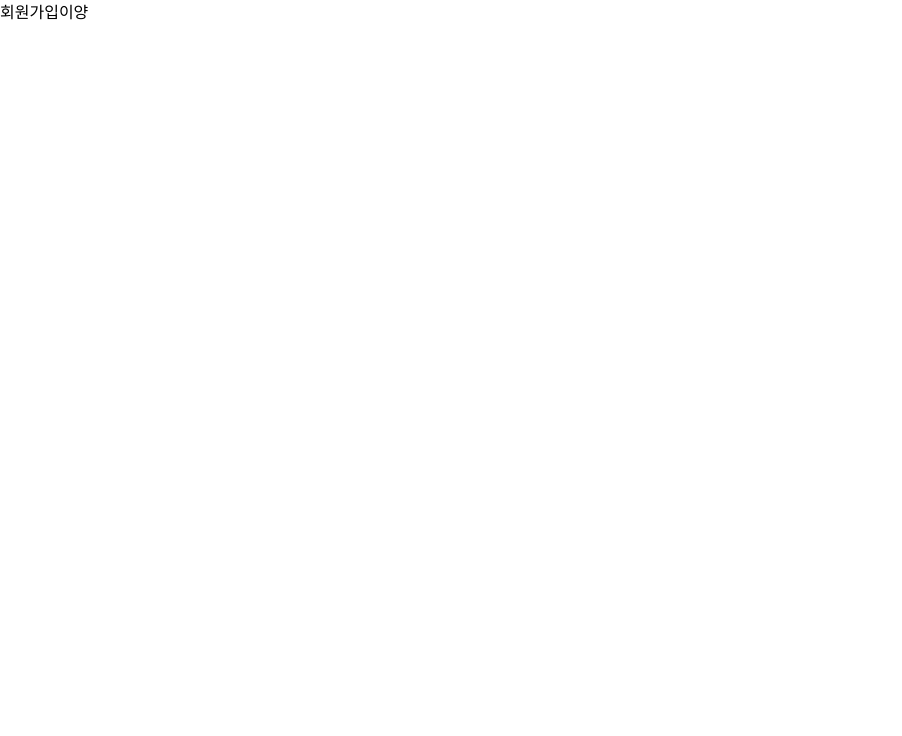
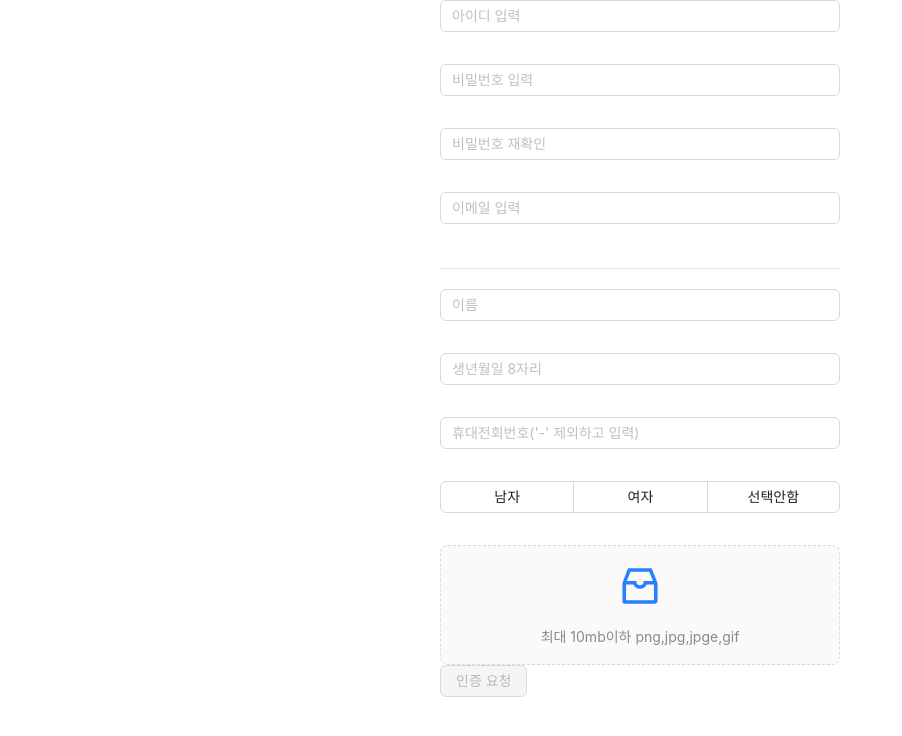
Before and after one commit to butcreep/react-event, a React (Create React App) app: page /join in a window 1280 px wide. Shown: the top 736 px of the page, without its empty margins (0-902 px from the left). Built offline with nearby package versions, Linux system fonts and the light colour scheme.

Commit message:
가입양식 업데이트

```diff
--- a/package.json
+++ b/package.json
@@ -7,6 +7,7 @@
     "@testing-library/react": "^13.4.0",
     "@testing-library/user-event": "^13.5.0",
     "antd": "^5.16.2",
+    "moment": "^2.30.1",
     "react": "^18.2.0",
     "react-dom": "^18.2.0",
     "react-router-dom": "^6.22.3",
--- a/src/pages/Join/index.jsx
+++ b/src/pages/Join/index.jsx
@@ -1,7 +1,219 @@
-import React from "react";
+import React, { useEffect, useState } from "react";
+import { Input, Button, Radio, Form, DatePicker, Upload } from "antd";
+import { InboxOutlined } from "@ant-design/icons";
+import moment from "moment";
+const SubmitButton = ({ form, children }) => {
+  const [submittable, setSubmittable] = useState(false);
 
+  // Watch all values
+  const values = Form.useWatch([], form);
+  useEffect(() => {
+    form
+      .validateFields({
+        validateOnly: true,
+      })
+      .then(() => setSubmittable(true))
+      .catch(() => setSubmittable(false));
+  }, [form, values]);
+  return (
+    <Button type="primary" htmlType="submit" disabled={!submittable}>
+      {children}
+    </Button>
+  );
+};
 const Join = () => {
-  return <div>회원가입이양</div>;
+  const [form] = Form.useForm();
+  const normFile = e => {
+    console.log("Upload event:", e);
+    if (Array.isArray(e)) {
+      return e;
+    }
+    return e?.fileList;
+  };
+  const validPhoneNumber = (phoneNumberInput, value) => {
+    if (!value || !value.startsWith("010")) {
+      return Promise.reject(new Error(phoneNumberInput.message));
+    } else {
+      return Promise.resolve();
+    }
+  };
+
+  const handlePhoneNumberChange = e => {
+    const { value } = e.target;
+
+    // 입력된 문자열에서 숫자만 추출하여 구성
+    const phoneNumber = value.replace(/\D/g, "");
+
+    // 전화번호 형식에 맞게 '-' 추가
+    const formattedPhoneNumber = phoneNumber.replace(/(\d{3})(\d{3,4})(\d{4})/, "$1-$2-$3");
+
+    // 폼 필드에 값을 설정
+    form.setFieldsValue({ tel: formattedPhoneNumber });
+  };
+
+  const onFinish = values => {
+    console.log("Received values of form: ", values);
+  };
+  const disabledDate = current => {
+    // 현재 날짜에서 14년 전 날짜를 구함
+    const fourteenYearsAgo = moment().subtract(14, "years");
+
+    // 현재 날짜보다 이전인 경우만 비활성화
+    return current && current > fourteenYearsAgo.endOf("day");
+  };
+  const handleInputChange = e => {
+    const { value } = e.target;
+    // 숫자 이외의 문자 제거
+    const formattedValue = value.replace(/\D/g, "");
+
+    // 구분자를 추가하여 출력
+    const formattedDate = formattedValue
+      .split("")
+      .reduce((acc, char, index) => (index === 4 || index === 6 ? acc + "." + char : acc + char), "");
+
+    // 폼 필드에 값을 설정
+    form.setFieldsValue({ birthday: formattedDate });
+  };
+  return (
+    <div className="w-[400px] my-auto mx-auto">
+      <Form form={form} onFinish={onFinish} autoComplete="off">
+        <div className="flex gap-2 flex-col">
+          <Form.Item
+            name="id"
+            rules={[{ whitespace: true, required: true, message: "아이디는 필수로 입력해야 합니다!" }]}
+          >
+            <Input placeholder="아이디 입력" />
+          </Form.Item>
+          <Form.Item name="password" rules={[{ whitespace: true, required: true }]}>
+            <Input type="password" placeholder="비밀번호 입력" />
+          </Form.Item>
+          <Form.Item
+            name="confirm"
+            dependencies={["password"]}
+            rules={[
+              {
+                required: true,
+                message: "비밀번호가 일치하지 않습니다.",
+              },
+              ({ getFieldValue }) => ({
+                validator(_, value) {
+                  if (!value || getFieldValue("password") === value) {
+                    return Promise.resolve();
+                  }
+                  return Promise.reject(new Error("비밀번호가 일치하지 않습니다."));
+                },
+              }),
+            ]}
+          >
+            <Input type="password" placeholder="비밀번호 재확인" />
+          </Form.Item>
+
+          <Form.Item
+            name="email"
+            rules={[
+              { whitespace: true, required: true, type: "email", message: "아이디를 이메일 형태로 입력해주세요" },
+            ]}
+          >
+            <Input placeholder="이메일 입력" />
+          </Form.Item>
+        </div>
+        <div className="w-full h-px bg-zinc-200 my-[20px]"></div>
+        <div className="flex gap-2 flex-col">
+          <Form.Item
+            name="name"
+            rules={[
+              {
+                whitespace: true,
+                required: true,
+                message: "이름은 필수로 입력해야 합니다.",
+              },
+            ]}
+          >
+            <Input placeholder="이름" />
+          </Form.Item>
+
+          {/* <Form.Item
+            name="birthday"
+            rules={[
+              {
+                required: true,
+              },
+            ]}
+          >
+            <DatePicker placeholder="생년월일 8자리" disabledDate={disabledDate} />
+          </Form.Item> */}
+          <Form.Item
+            name="birthday"
+            rules={[
+              {
+                required: true,
+                message: "생년월일을 입력하세요.",
+              },
+              ({ getFieldValue }) => ({
+                validator(_, value) {
+                  const birthDate = moment(value, "YYYY.MM.DD");
+                  if (!birthDate.isValid()) {
+                    return Promise.reject(new Error("올바른 날짜 형식이 아닙니다."));
+                  }
+                  const age = moment().diff(birthDate, "years");
+                  if (age < 14) {
+                    return Promise.reject(new Error("14세 미만은 가입이 불가능합니다."));
+                  }
+                  return Promise.resolve();
+                },
+              }),
+            ]}
+          >
+            <Input placeholder="생년월일 8자리" maxLength="10" onChange={handleInputChange} />
+          </Form.Item>
+          <Form.Item
+            name="tel"
+            rules={[
+              {
+                whitespace: true,
+                required: true,
+
+                type: "number",
+                validator: validPhoneNumber,
+                message: "올바른 전화번호 양식이 아닙니다.",
+              },
+            ]}
+          >
+            <Input placeholder="휴대전회번호('-' 제외하고 입력)" onChange={handlePhoneNumberChange} maxLength="13" />
+          </Form.Item>
+          <Form.Item
+            name="gender"
+            rules={[
+              {
+                required: true,
+              },
+            ]}
+          >
+            <Radio.Group buttonStyle="solid" className="w-full grid grid-cols-3 text-center">
+              <Radio.Button value="man">남자</Radio.Button>
+              <Radio.Button value="woman">여자</Radio.Button>
+              <Radio.Button value="none">선택안함</Radio.Button>
+            </Radio.Group>
+          </Form.Item>
+
+          <Form.Item name="dragger" valuePropName="fileList" getValueFromEvent={normFile} noStyle>
+            <Upload.Dragger name="files" action="/upload.do">
+              <p className="ant-upload-drag-icon">
+                <InboxOutlined />
+              </p>
+              {/* <p className="ant-upload-text">Click or drag file to this area to upload</p> */}
+              <p className="ant-upload-hint">최대 10mb이하 png,jpg,jpge,gif</p>
+            </Upload.Dragger>
+          </Form.Item>
+        </div>
+        <Form.Item>
+          <SubmitButton type="primary" htmlType="submit" block className="mt-8" form={form}>
+            인증 요청
+          </SubmitButton>
+        </Form.Item>
+      </Form>
+    </div>
+  );
 };
 
 export default Join;
```
Also changed, not shown: 1 other file (tests, documents, lock files or other folders).
